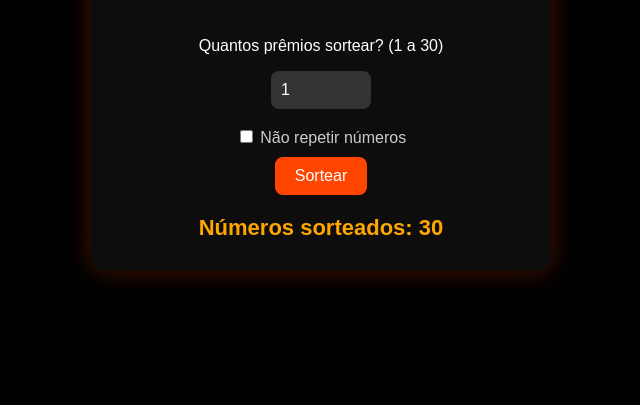
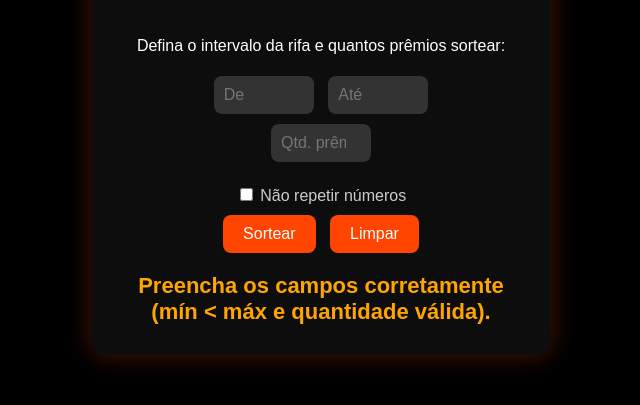
Before and after one commit to AllanCBueno/rifadotoquinho, a plain HTML site: page index.html in a window 1280 px wide. Both pictures are taken after a click on the button "Sortear". Shown: the part 337-742 px from the top of the page, without its empty margins (319-959 px from the left). Drawn offline with Linux system fonts and the light colour scheme.

Commit message:
adicionado outros botoes e opcoes

```diff
--- a/index.html
+++ b/index.html
@@ -29,11 +29,12 @@
       border: none;
       background: #333;
       color: #fff;
+      margin: 5px;
     }
     button {
       padding: 10px 20px;
       font-size: 16px;
-      margin-top: 10px;
+      margin: 10px 5px 0 5px;
       cursor: pointer;
       background-color: #ff4500;
       border: none;
@@ -62,26 +63,32 @@
 </head>
 <body>
   <div class="container">
-    <img class="logo" src="./rifa_toco.jpg" alt="Rifa do Toquinho" />
-    <p>Quantos prêmios sortear? (1 a 30)</p>
-    <input type="number" id="quantity" min="1" max="30" value="1" />
+    <img class="logo" src="rifa_toco.jpg" alt="Rifa do Toquinho" />
+    <p>Defina o intervalo da rifa e quantos prêmios sortear:</p>
+    <input type="number" id="min" placeholder="De" />
+    <input type="number" id="max" placeholder="Até" />
+    <br>
+    <input type="number" id="quantity" placeholder="Qtd. prêmios" />
     <br><br>
     <label>
       <input type="checkbox" id="noRepeat" /> Não repetir números
     </label>
     <br>
     <button onclick="sortear()">Sortear</button>
+    <button onclick="limpar()">Limpar</button>
     <div id="result"></div>
   </div>
 
   <script>
     function sortear() {
+      const min = parseInt(document.getElementById("min").value);
+      const max = parseInt(document.getElementById("max").value);
       const quantity = parseInt(document.getElementById("quantity").value);
       const noRepeat = document.getElementById("noRepeat").checked;
       const resultDiv = document.getElementById("result");
 
-      if (isNaN(quantity) || quantity < 1 || quantity > 30) {
-        resultDiv.innerHTML = "Por favor, insira um número válido entre 1 e 30.";
+      if (isNaN(min) || isNaN(max) || isNaN(quantity) || min >= max || quantity < 1) {
+        resultDiv.innerHTML = "Preencha os campos corretamente (mín < máx e quantidade válida).";
         return;
       }
 
@@ -89,22 +96,33 @@
       let sorted = [];
 
       if (noRepeat) {
-        if (quantity > 30) {
-          resultDiv.innerHTML = "Não é possível sortear mais de 30 números sem repetição.";
+        if (quantity > (max - min + 1)) {
+          resultDiv.innerHTML = "Impossível sortear essa quantidade sem repetição.";
           return;
         }
-
-        numbers = Array.from({ length: 30 }, (_, i) => i + 1);
+        numbers = Array.from({ length: max - min + 1 }, (_, i) => i + min);
         numbers.sort(() => Math.random() - 0.5);
         sorted = numbers.slice(0, quantity);
       } else {
         for (let i = 0; i < quantity; i++) {
-          const num = Math.floor(Math.random() * 30) + 1;
+          const num = Math.floor(Math.random() * (max - min + 1)) + min;
           sorted.push(num);
         }
       }
 
-      resultDiv.innerHTML = `Números sorteados: <strong>${sorted.join(", ")}</strong>`;
+      let resultado = "<strong>Números sorteados:</strong><br>";
+      sorted.forEach((num, index) => {
+        resultado += `${index + 1}º prêmio: ${num}<br>`;
+      });
+      resultDiv.innerHTML = resultado;
+    }
+
+    function limpar() {
+      document.getElementById("min").value = "";
+      document.getElementById("max").value = "";
+      document.getElementById("quantity").value = "";
+      document.getElementById("noRepeat").checked = false;
+      document.getElementById("result").innerHTML = "";
     }
   </script>
 </body>
```
